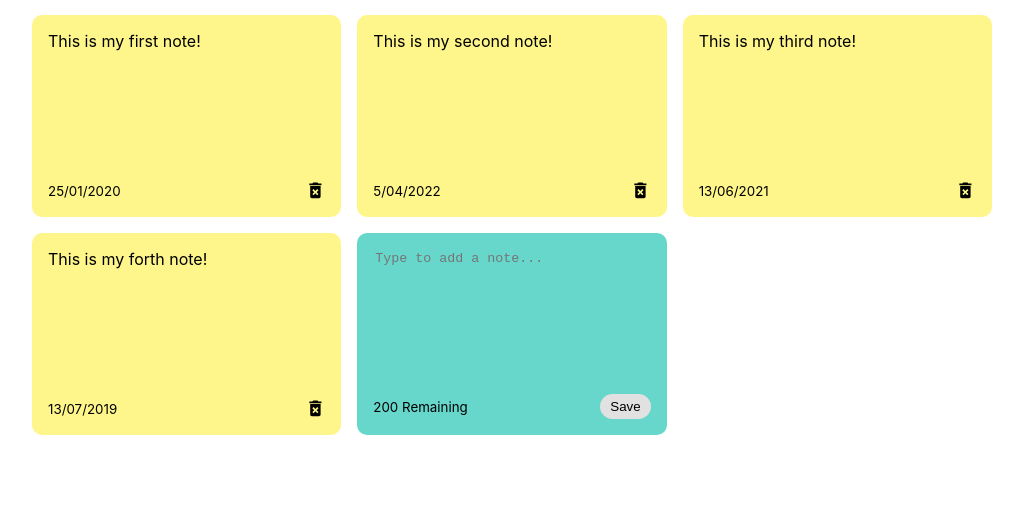
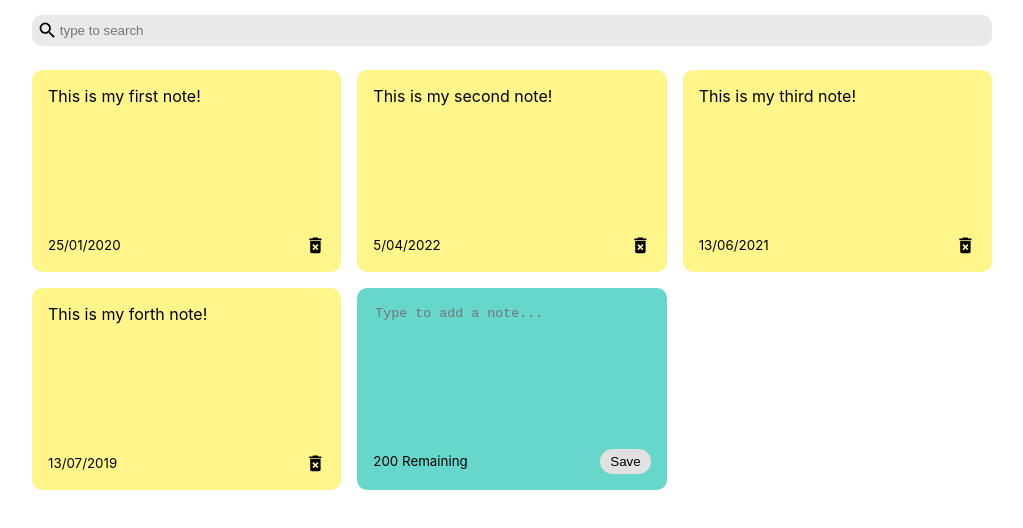
Before and after one commit to hamedjbbri/mynotes-app-react, a React (Create React App) app: page / in a window 1280 px wide. Shown: the top 528 px of the page, without its empty margins (128-1151 px from the left). Built offline with nearby package versions, Linux system fonts and the light colour scheme.

Commit message:
Search functionality

```diff
--- a/src/App.js
+++ b/src/App.js
@@ -1,8 +1,7 @@
 import { useState } from 'react';
 import { nanoid } from 'nanoid'
 import NotesList from "./components/NotesList";
-import AddNote from './components/AddNote';
-
+import Search from './components/Search'
 
 const App = () => {
   const [notes, setNotes] = useState([
@@ -46,6 +45,7 @@
 
   return (
     <div className="container">
+        <Search />
         <NotesList
           notes={notes}
           handleAddNote={addNote}
--- a/src/components/Note.js
+++ b/src/components/Note.js
@@ -1,11 +1,15 @@
 import { MdDeleteForever } from 'react-icons/md';
 
-const Note = ({ id, text, date }) => {
+const Note = ({ id, text, date, handleDeleteNote }) => {
   return <div className="note">
     <span>{text}</span>
     <div className="note-footer">
       <small>{date}</small>
-      <MdDeleteForever className="delete-icon" size='1.3em' />
+      <MdDeleteForever
+          onClick={() => handleDeleteNote(id) }
+          className="delete-icon"
+          size='1.3em'
+      />
     </div>
   </div>;
 };
--- a/src/components/NotesList.js
+++ b/src/components/NotesList.js
@@ -1,7 +1,7 @@
 import Note from './Note';
 import AddNote from './AddNote';
 
-const NotesList = ({ notes, handleAddNote }) => {
+const NotesList = ({ notes, handleAddNote, handleDeleteNote }) => {
   return(
     <div className="notes-list">
       {notes.map((note) =>
@@ -9,6 +9,7 @@
            id={note.id}
            text={note.text}
            date={note.date}
+           handleDeleteNote={handleDeleteNote}
       />
       ))}
       <AddNote handleAddNote={handleAddNote} />
--- /dev/null
+++ b/src/components/Search.js
@@ -0,0 +1,12 @@
+import React from 'react';
+import { MdSearch } from 'react-icons/md'
+
+
+const Search = () => {
+  return <div className="search">
+          <MdSearch className="search-icons" size="1.3em" />
+          <input type="text" placeholder="type to search" />
+  </div>;
+};
+
+export default Search;
--- a/src/index.css
+++ b/src/index.css
@@ -69,3 +69,31 @@
   align-items: center;
   justify-content: space-between;
 }
+
+.delete-icon {
+  cursor: pointer;
+
+}
+
+.delete-icon:hover {
+  color: red;
+}
+
+.search{
+  display: flex;
+  align-items: center;
+  background-color: rgb(233,233,233);
+  border-radius: 10px;
+  padding: 5px;
+  margin-bottom: 1.5em;
+}
+
+.search input {
+  border: none;
+  background-color: rgb(233,233,233);
+
+}
+
+.search input:focus {
+  outline: none;
+}
```
